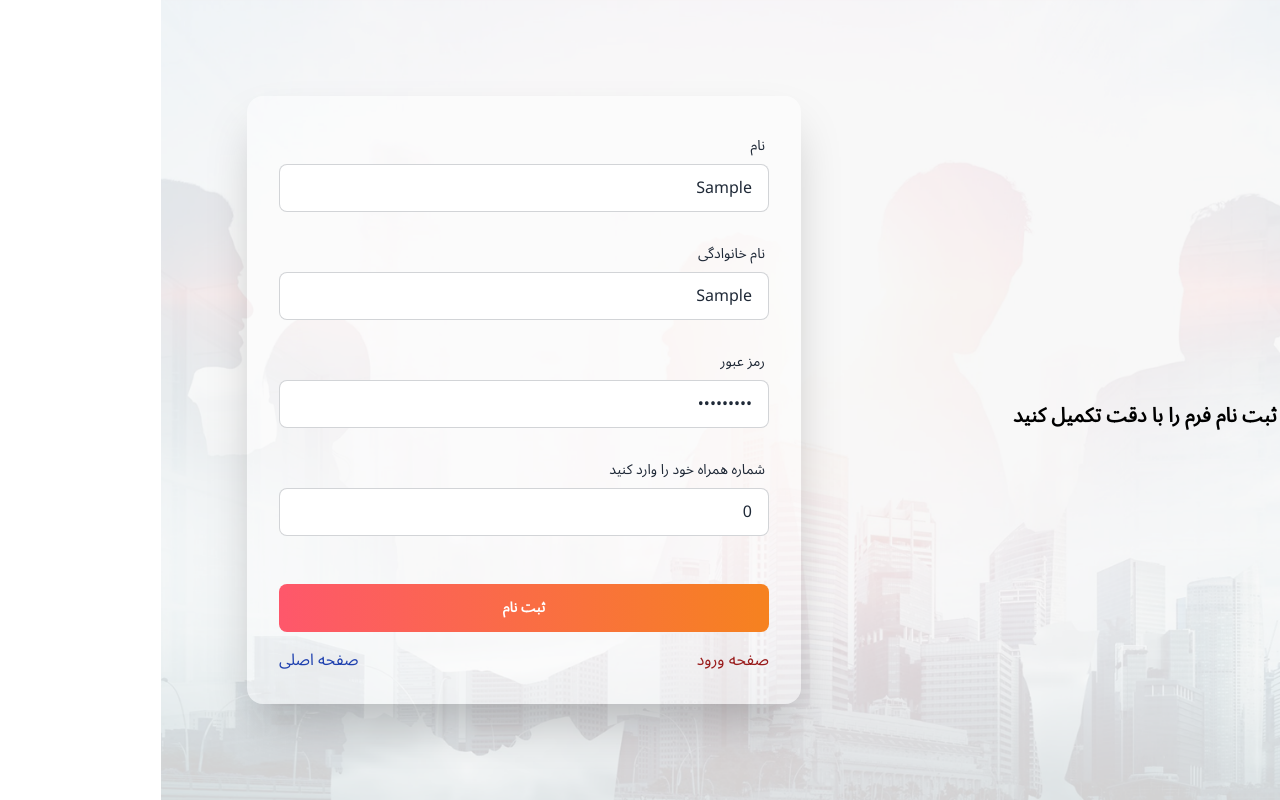
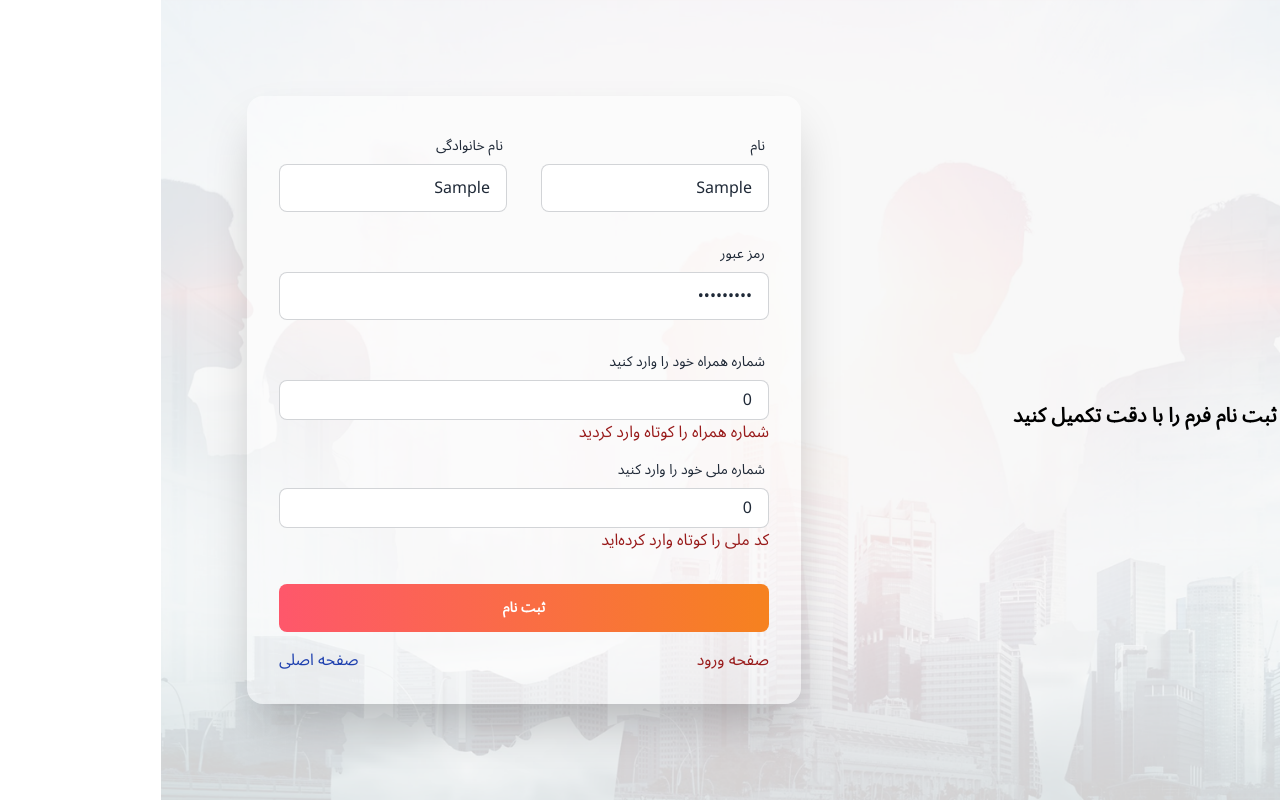
Before and after one commit to Mansour-VN/DianHamrah, a Next.js app: page /Register in a window 1280 px wide. Both pictures are taken after typing "Sample", "Sample", "Sample123" into the empty fields and a click on the button "ثبت نام". Built offline with nearby package versions, Linux system fonts and the light colour scheme; no server answers.

Commit message:
feat: register debug get api and debug form validation

```diff
--- a/src/module/Register/index.tsx
+++ b/src/module/Register/index.tsx
@@ -6,13 +6,14 @@ import axios from "axios";
 import { Formik, Form, Field, validateYupSchema, useFormik } from "formik";
 import * as Yup from "yup";
 import { Cookies } from "react-cookie";
-import { ToastContainer, toast } from 'react-toastify';
+import { ToastContainer, toast } from "react-toastify";
 
 interface RegisterFormValues {
   firstName: string;
   lastName: string;
   password: string;
   phoneNumber: number;
+  nationalCode: number;
 }
 
 const SignupSchema = Yup.object().shape({
@@ -25,14 +26,17 @@ const SignupSchema = Yup.object().shape({
     .max(15, "نام خانوادگی شما بیش از حد مجاز است")
     .required("لطفا نام خانوادگی خودرا وارد کنید "),
   password: Yup.string()
-    .min(2, "طول پسورد حداقل 2 کارکتر است")
-    .max(10, "حداکثر طول پسورد 10 کارکتر می‌باشد")
+    .min(2, "طول پسورد حداقل 2 عبارت است ")
     .required("پسورد را صحیح وارد کنید"),
   phoneNumber: Yup.number()
-  .required("لطفا شماره همراه خود را وارد نمایید")
-})
-;
-
+  .min(1000 * 1000 * 1000 ,"شماره همراه را کوتاه وارد کردید")
+  .max(1000 * 1000 * 1000 * 10 , " شماره همراه نباید بیشتر از 11 رقم باشد")
+  .required("لطفا شماره همراه را وارد نمایید"),
+  nationalCode:Yup.number()
+  .min(2, "کد ملی را کوتاه وارد کرده‌اید")
+  .max(1000 * 1000 * 1000 * 10,"کد ملی نباید بیشتر از 10 رقم باشد")
+  .required("شماره ملی را وارد کنید")
+});
 const RegisterPage = () => {
   const { push } = useRouter();
   const cookies = new Cookies();
@@ -46,12 +50,12 @@ const RegisterPage = () => {
     return res;
   };
 
-
   const initialValues: RegisterFormValues = {
     firstName: "",
     lastName: "",
     password: "",
-    phoneNumber:0
+    phoneNumber: 0,
+    nationalCode: 0,
   };
 
   return (
@@ -93,30 +97,31 @@ const RegisterPage = () => {
                 password,
                 firstName,
                 lastName,
+                nationalCode,
               } = values;
               sendDataUserRegister({
                 firstName,
                 lastName,
                 password,
-                phoneNumber :`${phoneNumber}`,
+                phoneNumber: `0${phoneNumber}`,
+                nationalCode: `${nationalCode}`,
               })
                 .then((res) => {
                   // cookies.set("token", res.data);
-                  notify()
+                  notify();
                   push("/Login");
                 })
                 .catch(() => console.log("error Login...."));
             }}
           >
-            {({ errors, touched }) => (
-              <Form
-                className=" flex  flex-col items-center md:w-1/2 justify-center "
-              >
+            {({ errors, touched, handleChange, handleBlur }) => (
+              <Form className=" flex  flex-col items-center md:w-1/2 justify-center ">
                 <div className="hero">
                   <div className="hero-content p-0 flex-col lg:flex-row-reverse w-full">
                     <div className="card flex-shrink-0 w-full  shadow-2xl bg-base-100 bg-opacity-40">
                       <div className="card-body">
-                        <div className="form-control h-[100px]">
+                        <div className="form-control flex md:flex-row justify-between gap-2 md:gap-0">
+                          <div className=" h-[100px]">
                             <label className="label">
                               <span className="label-text">نام</span>
                             </label>
@@ -124,15 +129,17 @@ const RegisterPage = () => {
                               type="text"
                               name="firstName"
                               placeholder="نام..."
-                            className="input input-bordered "
+                              onBlur={handleBlur}
+                              onChange={handleChange}
+                              className="input input-bordered w-full"
                             />
                             {errors.firstName || touched.firstName ? (
-                            <div className="text-red-800">{errors.firstName}</div>
-                          ) : (
-                            null
-                          )}
+                              <div className="text-red-800">
+                                {errors.firstName}
                               </div>
-                        <div className="form-control h-[100px]">
+                            ) : null}
+                          </div>
+                          <div className=" h-[100px]">
                             <label className="label">
                               <span className="label-text">نام خانوادگی</span>
                             </label>
@@ -140,11 +147,14 @@ const RegisterPage = () => {
                               type="text"
                               name="lastName"
                               placeholder="نام خانوادگی..."
-                            className="input input-bordered"
+                              className="input input-bordered w-full"
+                              onBlur={handleBlur}
+                              onChange={handleChange}
                             />
-                          {errors.lastName || touched.lastName ? (
-                            <div className="text-red-800">{errors.lastName}</div>
-                          ) : null}
+                            <div className="text-red-800">
+                              {touched.lastName && errors.lastName}
+                            </div>
+                          </div>
                         </div>
                         <div className="form-control h-[100px]">
                           <label className="label">
@@ -155,10 +165,12 @@ const RegisterPage = () => {
                             name="password"
                             placeholder="رمز عبور..."
                             className="input input-bordered"
+                            onBlur={handleBlur}
+                            onChange={handleChange}
                           />
-                          {errors.password || touched.password ? (
-                            <div className="text-red-800">{errors.password}</div>
-                          ) : null}
+                          <div className="text-red-800">
+                            {touched.password && errors.password}
+                          </div>
                         </div>
                         {/* <div className="form-control h-[100px]">
                           <label className="label">
@@ -185,9 +197,31 @@ const RegisterPage = () => {
                             name="phoneNumber"
                             placeholder="شماره همراه..."
                             className="input input-bordered"
+                            onBlur={handleBlur}
+                            onChange={handleChange}
                           />
-                          {errors.phoneNumber || touched.phoneNumber ? (
-                            <div className="text-red-800">{errors.phoneNumber}</div>
+                            <div className="text-red-800">
+                              {touched.phoneNumber && errors.phoneNumber}
+                            </div>
+                        </div>
+                        <div className="form-control h-[100px]">
+                          <label className="label">
+                            <span className="label-text">
+                              شماره ملی خود را وارد کنید
+                            </span>
+                          </label>
+                          <Field
+                            type="number"
+                            name="nationalCode"
+                            placeholder="شماره ملی..."
+                            className="input input-bordered"
+                            onBlur={handleBlur}
+                            onChange={handleChange}
+                          />
+                          {errors.nationalCode || touched.nationalCode ? (
+                            <div className="text-red-800">
+                              {touched.nationalCode && errors.nationalCode}
+                            </div>
                           ) : null}
                         </div>
                         <div className="form-control mt-6">
```
Lines whose indentation alone changed are shown as unchanged.
